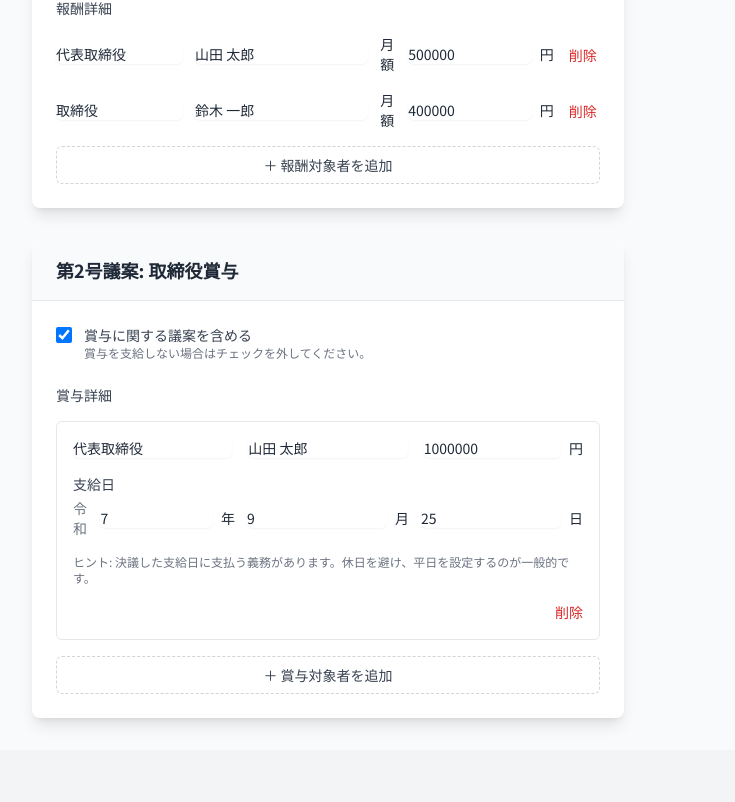
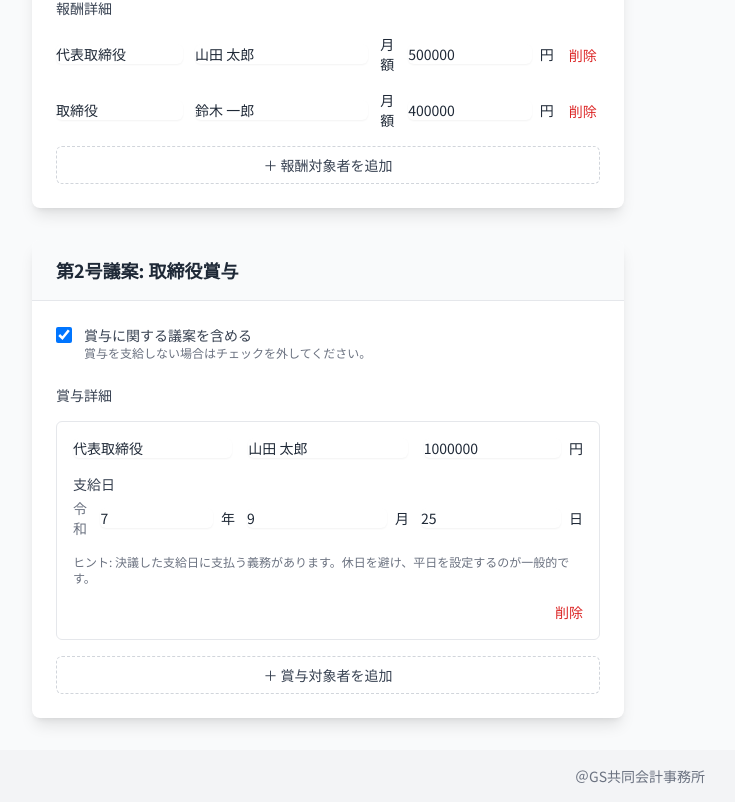
Before and after one commit to enami-gs/gijiroku-generator, a React (Vite) app: page / in a window 1280 px wide. Shown: the part 1739-2541 px from the top of the page, without its empty margins (0-735 px from the left). Before the commit the page ends 2489 px from the top, so only its background shows below. Built offline with nearby package versions, Linux system fonts and the light colour scheme.

Commit message:
Add files via upload

```diff
--- a/App.tsx
+++ b/App.tsx
@@ -58,9 +58,9 @@ const App: React.FC = () => {
   });
 
   return (
-    <div className="min-h-screen bg-gray-50 text-gray-800">
+    <div className="min-h-screen bg-gray-50 text-gray-800 flex flex-col">
       <Header />
-      <main className="p-4 sm:p-6 lg:p-8">
+      <main className="flex-grow p-4 sm:p-6 lg:p-8">
         <div className="grid grid-cols-1 xl:grid-cols-2 gap-8 max-w-7xl mx-auto">
           <div className="no-print">
             <Form formData={formData} setFormData={setFormData} />
@@ -70,6 +70,9 @@ const App: React.FC = () => {
           </div>
         </div>
       </main>
+      <footer className="text-center text-sm text-gray-500 py-4 bg-gray-100 no-print">
+        ＠GS共同会計事務所
+      </footer>
     </div>
   );
 };
```
